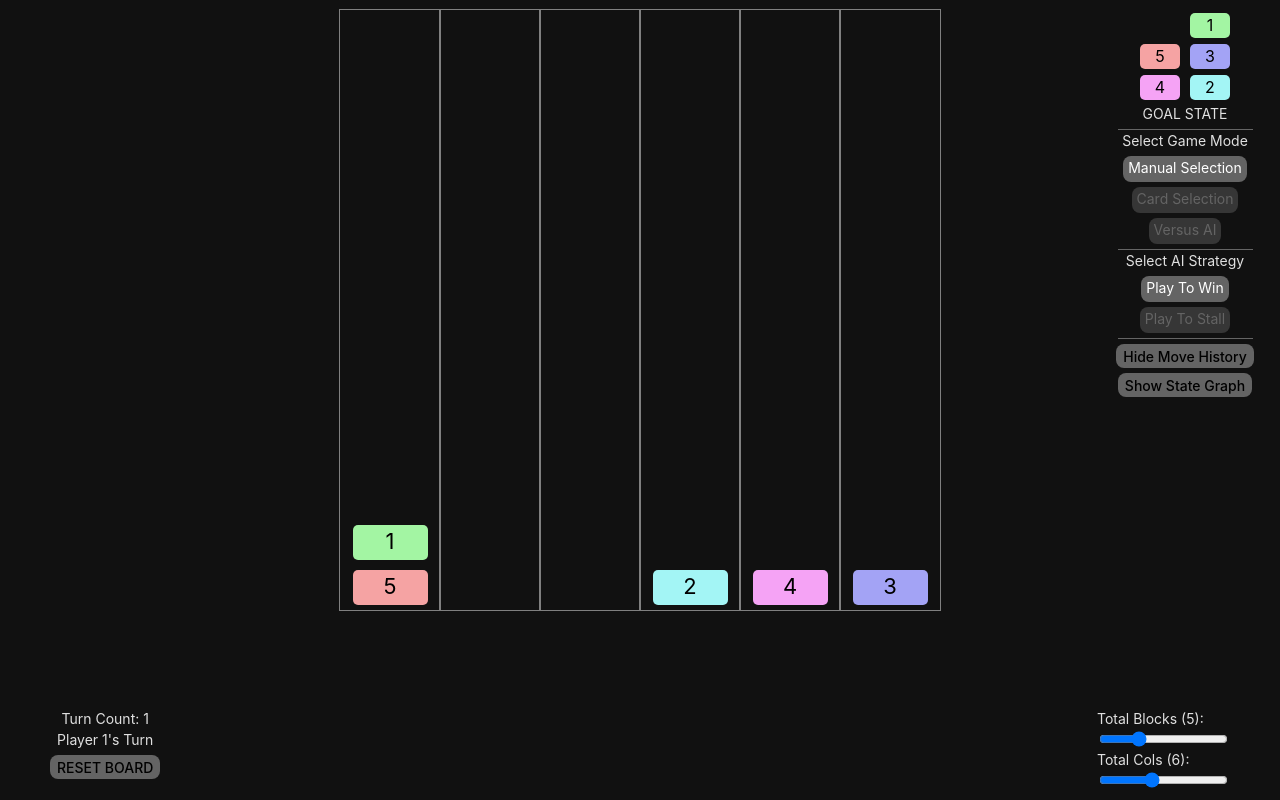
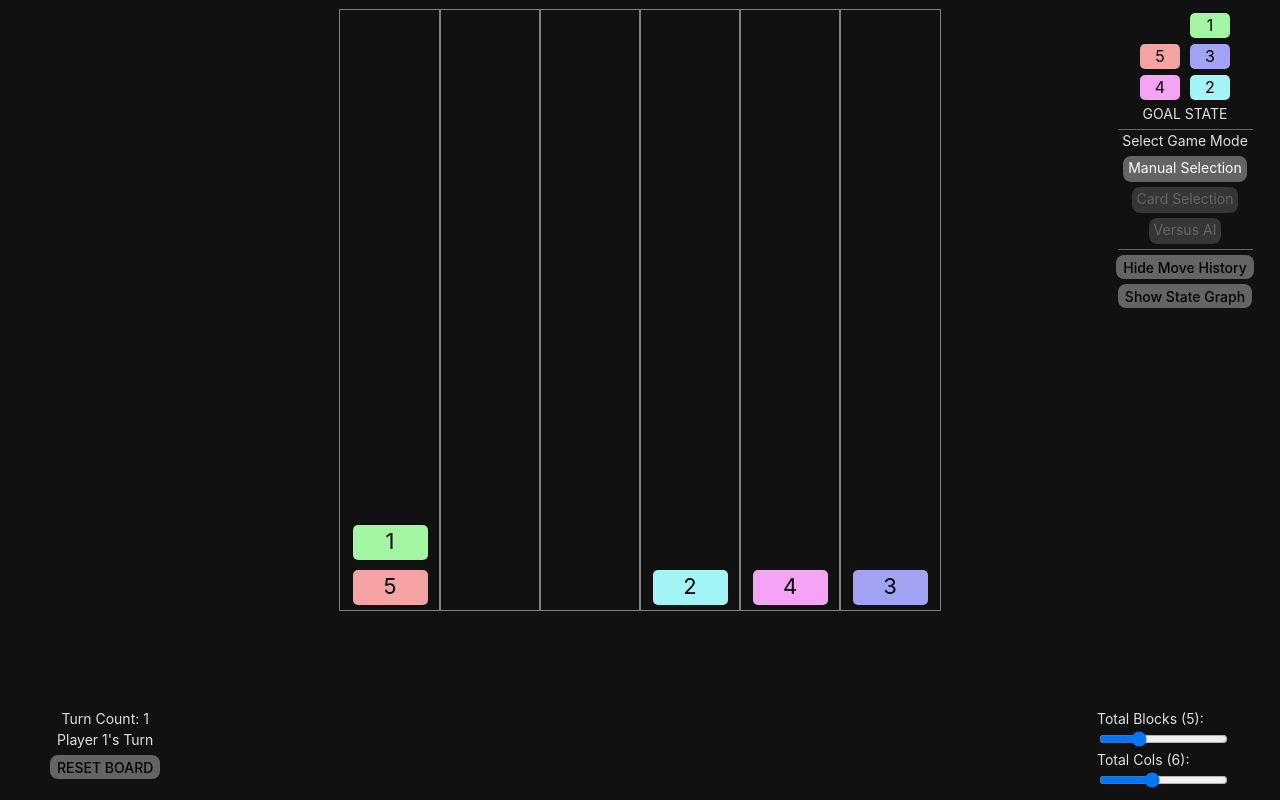
Before and after one commit to BerryBerryTart/block-world, a React (Vite) app: page / in a window 1280 px wide. Built offline with nearby package versions, Linux system fonts and the light colour scheme.

Commit message:
small fixes

```diff
--- a/src/App.less
+++ b/src/App.less
@@ -25,9 +25,11 @@
       flex-direction: column;
       justify-content: start;
       margin-bottom: 8px;
+      animation: fadein 0.5s;
       .historyLabel {
         font-size: 12px;
         font-style: italic;
+        user-select: none;
       }
     }
   }
@@ -163,6 +165,10 @@
     background-color: #646464;
     cursor: pointer;
     height: 24px;
+    transition: all 0.5s;
+  }
+  .controlButton:hover {
+    background-color: #797979;
   }
   .divider {
     height: 1px;
@@ -172,6 +178,7 @@
   }
   .labelText {
     font-size: 14px;
+    user-select: none;
   }
   .radioInput {
     opacity: 0;
@@ -195,3 +202,14 @@
     color: white;
   }
 }
+
+@keyframes fadein {
+  from {
+    opacity: 0;
+    transform: translateX(-100%);
+  }
+  to {
+    opacity: 1;
+    transform: translateX(0%);
+  }
+}
--- a/src/App.tsx
+++ b/src/App.tsx
@@ -551,6 +551,8 @@ function App() {
             </label>
           </div>
           <div className="divider"></div>
+          {gameModeType === GameMode.VS_AI && (
+            <>
               <div id="ai-mode">
                 <div className="labelText">Select AI Strategy</div>
                 <input
@@ -574,11 +576,17 @@ function App() {
                   onChange={(e) => setAIStrategy(e.target.value as AIStrategy)}
                   checked={aIStrategy === AIStrategy.PLAY_TO_STALL}
                 />
-            <label htmlFor={AIStrategy.PLAY_TO_STALL} className="radioLabel">
+                <label
+                  htmlFor={AIStrategy.PLAY_TO_STALL}
+                  className="radioLabel"
+                >
                   Play To Stall
                 </label>
               </div>
               <div className="divider"></div>
+            </>
+          )}
+
           <button className="controlButton" onClick={handleHistoryToggle}>
             {showHistory ? "Hide Move History" : "Show Move History"}
           </button>
```
Lines whose indentation alone changed are shown as unchanged.
